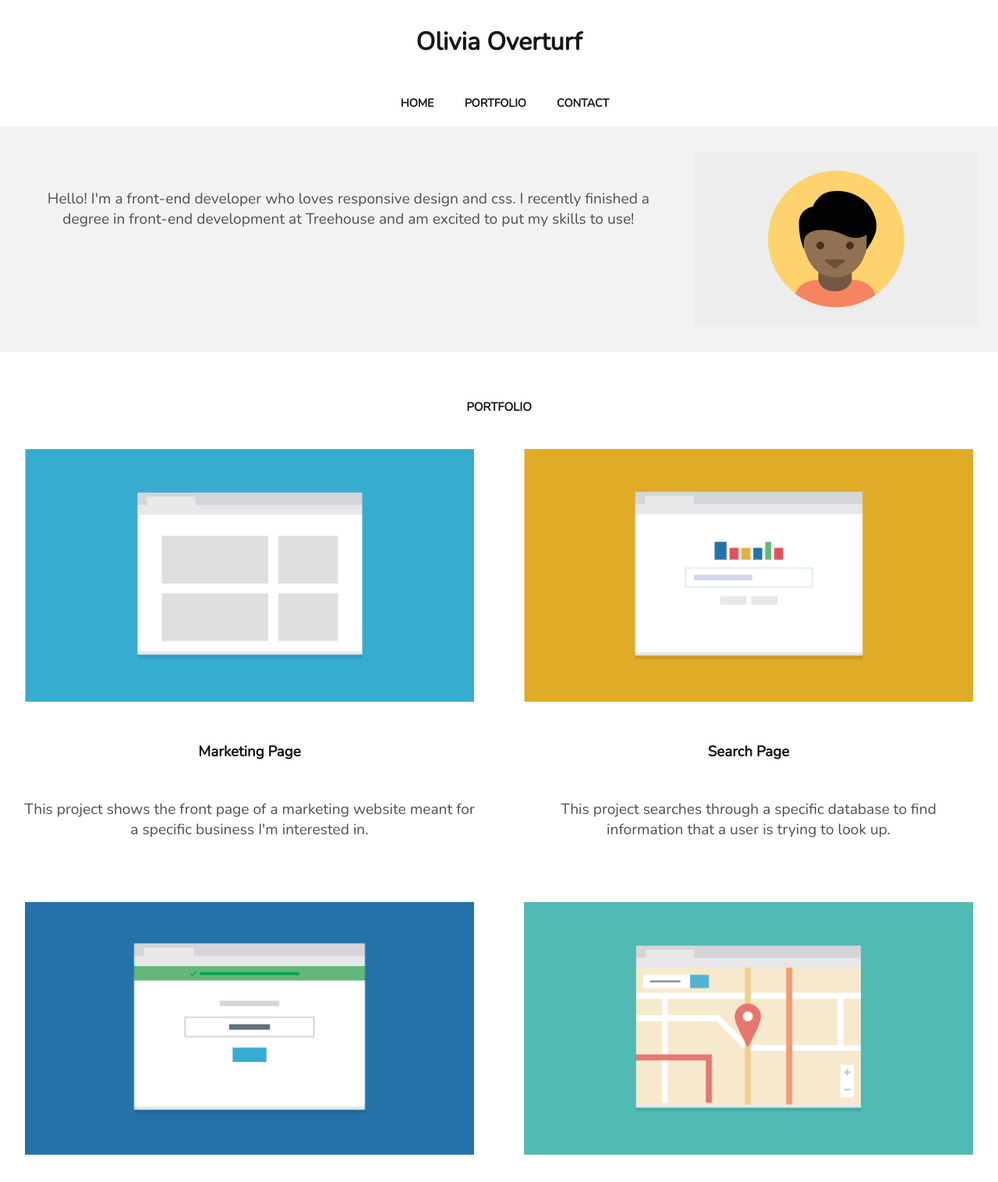
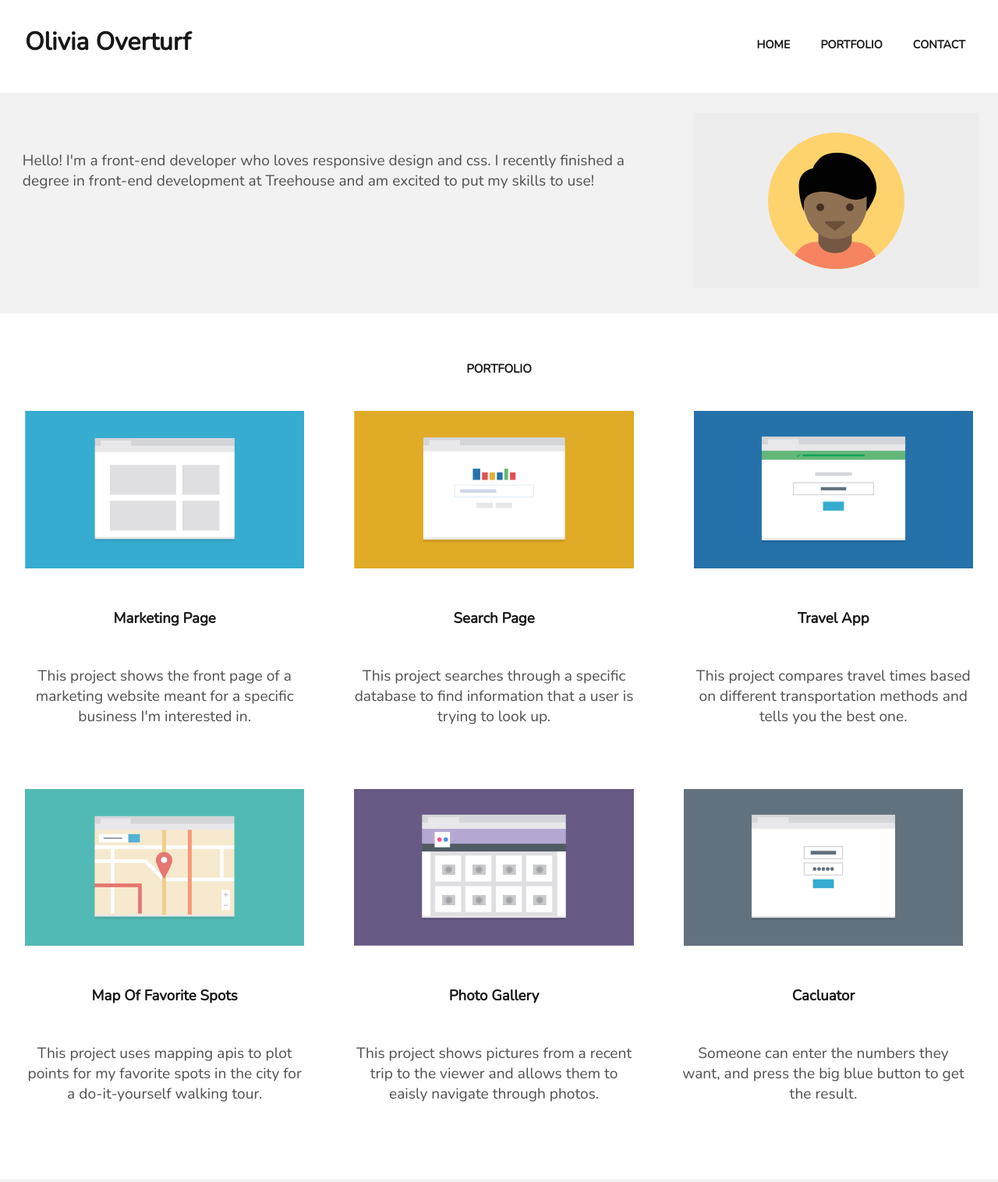
Before and after one commit to overolivia/responsive_layout_v3, a plain HTML site: page index.html in a window 1280 px wide. Shown: the top 1516 px of the page at 78% size. Drawn offline with nearby package versions, Linux system fonts and the light colour scheme.

Commit message:
continue working

```diff
--- a/css/styles.css
+++ b/css/styles.css
@@ -165,6 +165,9 @@ footer h2 {
 		background: #fff;
 	}
 
+	/* navigation + banner*/
+
+
 	.main-nav {
 		margin: 0 auto;
 		text-align: center;
@@ -181,6 +184,14 @@ footer h2 {
 		float: right;
 		margin: 0 1.5em;
 	}
+
+	.banner p {
+
+		text-align: left;
+	}
+
+	/*main content floats*/
+
 
 
 	.portfolio-1 {
@@ -233,6 +244,73 @@ footer h2 {
 
 @media (min-width: 1024px) {
 
+	/*banner/header*/
+
+	.main-header {
+		width: 100%;
+		position: fixed;
+		top: 0;
+		z-index: 1000;
+	}
+
+	.banner {
+		padding-top: 145px;
+	}
+
+	/*navigation*/
+
+	.main-nav {
+		float: right;
+		padding: 2em;
+	}
+
+	.name {
+
+		float: left;
+		padding-left: 1em;
+	}
+
+	/*main content*/
+
+	.portfolio-1 {
+		float: left;
+		width: 33%;
+	}
+
+	.portfolio-2 {
+		float: none;
+		width: 33%;
+	}
+
+	.portfolio-3 {
+		float: right;
+		width: 33%;
+	}
+
+	.portfolio-4 {
+		float: left;
+		width: 33%;
+	}
+
+	.portfolio-5 {
+		float: none;
+		width: 33%;
+	}
+
+	.portfolio-6 {
+		float: right;
+		width: 33%;
+		position: absolute;
+	}
 
 
+
+	/*float clearfix*/
+
+	.clearfix::after {
+		content: " ";
+		display: table;
+		clear: both;
+
+	}
 }
--- a/index.html
+++ b/index.html
@@ -1,5 +1,5 @@
 <!doctype html>
-<html>
+<html lang="en">
 <head>
 	<meta name="viewport" content="width=device-width, initial-scale=1.0">
 	<title>Olivia Overturf</title>
@@ -10,7 +10,7 @@
 
 <body>
 	<header class="main-header clearfix" id="top">
-		<div class="container clearfix">
+
 			<h1 class="name clearfix"><a href="#">Olivia Overturf</a></h1>
 			<ul class="main-nav clearfix">
 				<li><a href="#"><strong>home</strong></a></li>
@@ -18,13 +18,14 @@
 				<li><a href="#contact"><strong>contact</strong></a></li>
 			</ul>
 
+
 	</header><!--/.main-header-->
 
 	<div class="banner clearfix">
-		<img src="images/responsive-layout-profile.png" class="profile-img clearfix">
+		<img src="images/responsive-layout-profile.png" class="profile-img clearfix" alt="profile illustration">
 		<p>Hello! I'm a front-end developer who loves responsive design and css. I recently finished a degree in front-end development at Treehouse and am excited to put my skills to use!</p>
 	</div> <!--.banner-->
-		</div> <!--.container-->
+
 
 	<div class ="main-content" id="portfolio">
 		<h2>Portfolio</h2>
```
